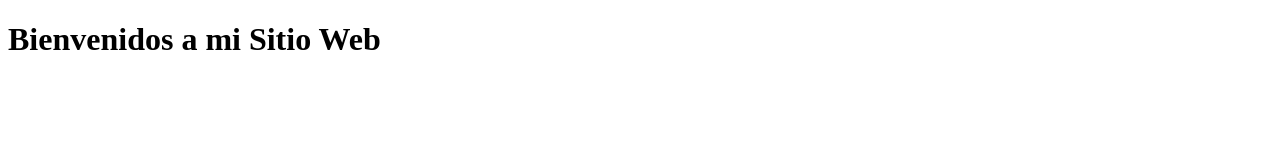
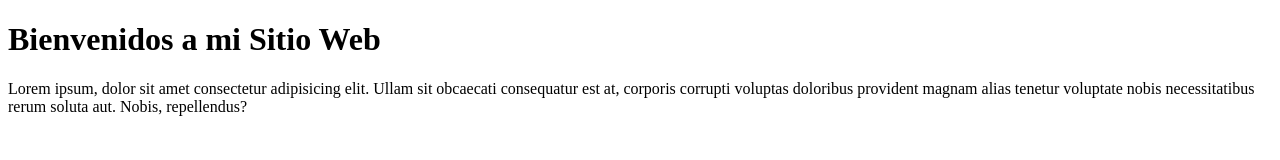
Before and after one commit to danielsanchez68/misitioweb, a plain HTML site: page index.html in a window 1280 px wide. Drawn offline with Linux system fonts and the light colour scheme.

Commit message:
Le agregué un elemento de párrafo

```diff
--- a/index.html
+++ b/index.html
@@ -7,5 +7,8 @@
 </head>
 <body>
     <h1>Bienvenidos a mi Sitio Web</h1>
+    <p>
+        Lorem ipsum, dolor sit amet consectetur adipisicing elit. Ullam sit obcaecati consequatur est at, corporis corrupti voluptas doloribus provident magnam alias tenetur voluptate nobis necessitatibus rerum soluta aut. Nobis, repellendus?
+    </p>
 </body>
 </html>
```
